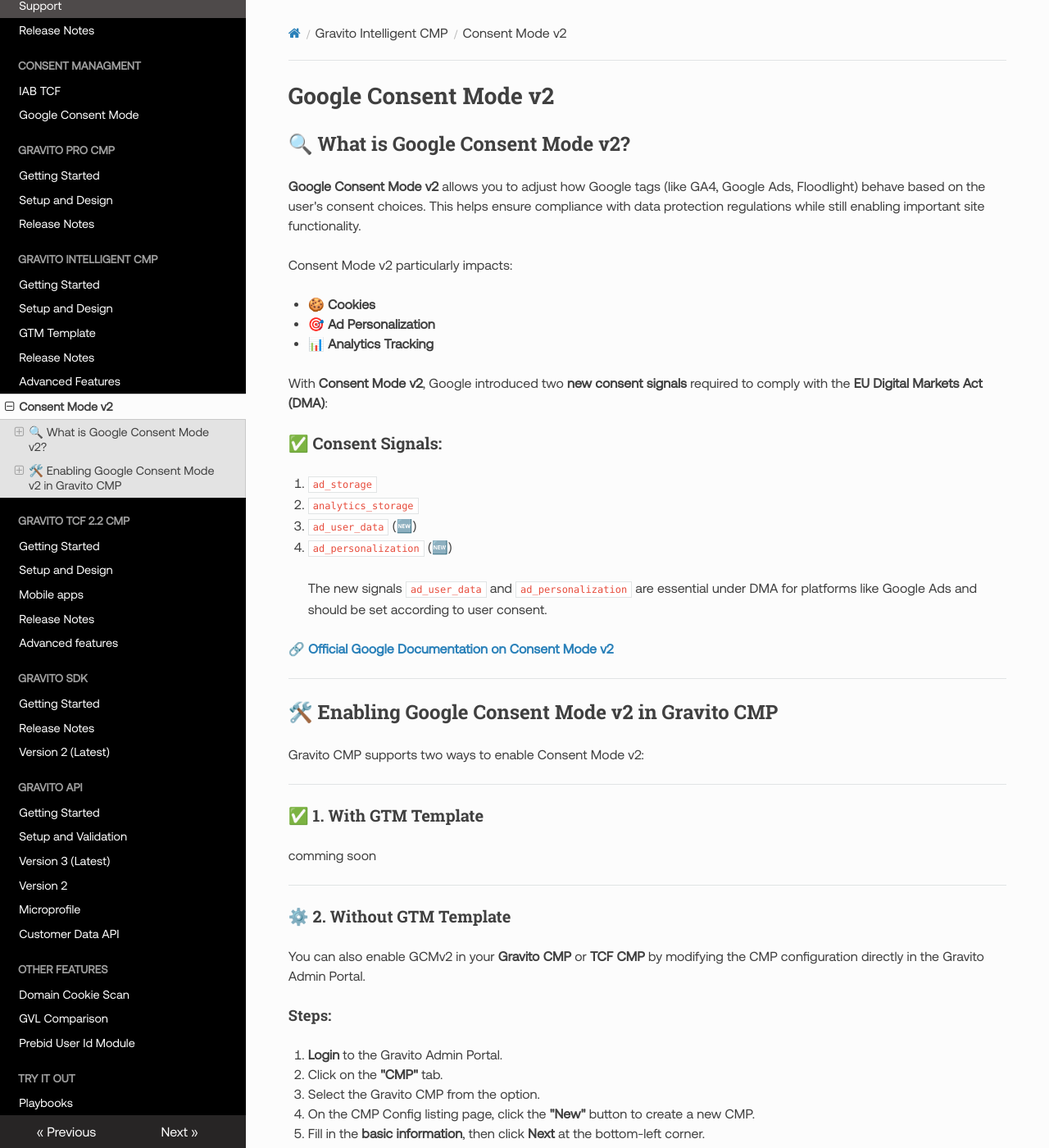
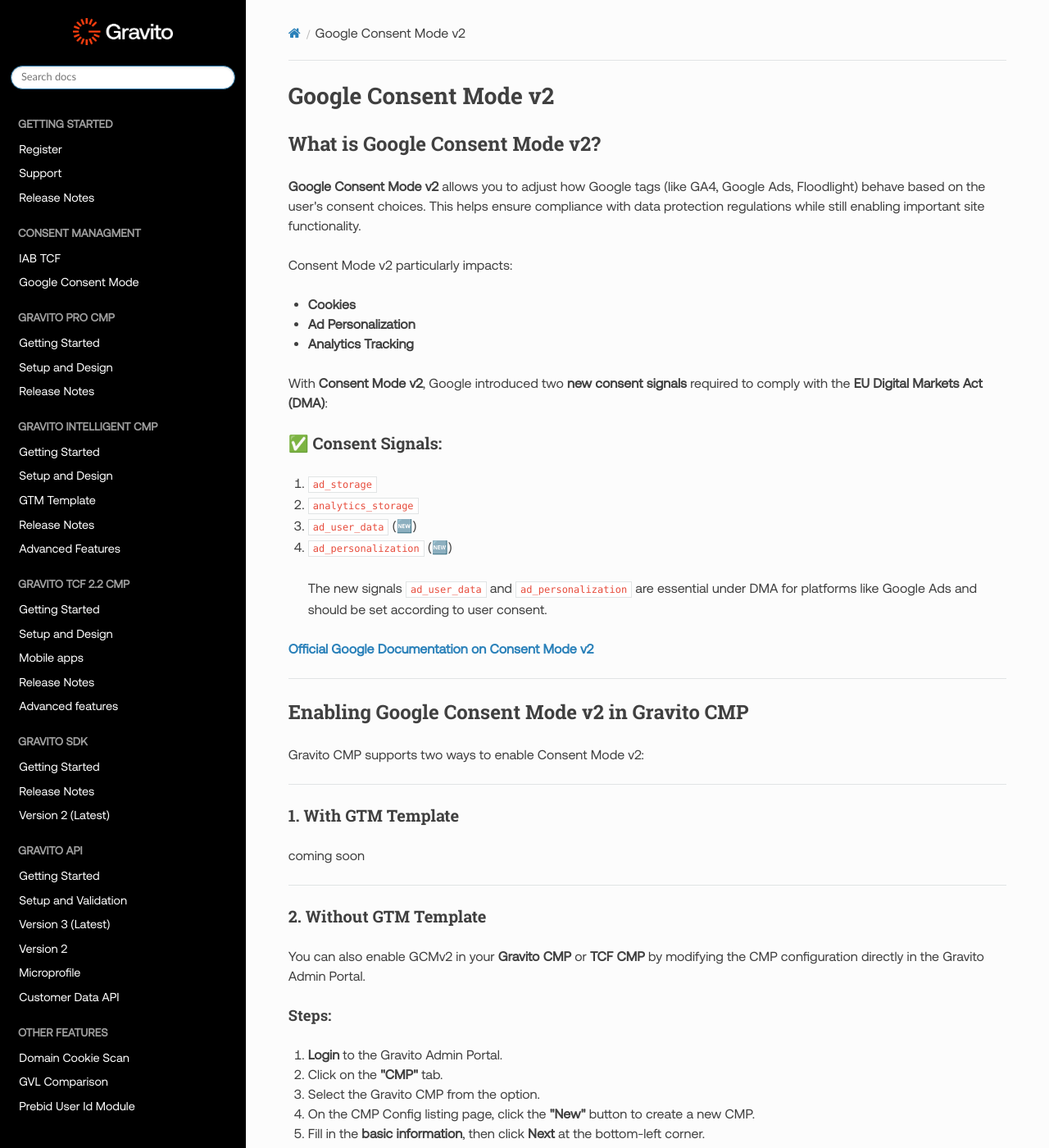
Before and after one commit to GravitoLtd/gravitoltd.github.io, an MkDocs documentation site: the page built from docs/Gravito_Intelligent_CMP/advanced/Google_consent_mode_v2.md, in a window 1280 px wide and 1400 px high. Shown: the whole window at 82% size. Built offline with MkDocs 1.6.1, drawn with Linux system fonts in a browser that asks for light colours; nearby versions of some CDN libraries; comment, search, counter and statistics services are not loaded.

```diff
--- a/docs/Gravito_Intelligent_CMP/Google Consent Mode v2.md
+++ b/docs/Gravito_Intelligent_CMP/advanced/Google_consent_mode_v2.md
@@ -1,14 +1,14 @@
 # Google Consent Mode v2
 
-## 🔍 What is Google Consent Mode v2?
+## What is Google Consent Mode v2?
 
 **Google Consent Mode v2** allows you to adjust how Google tags (like GA4, Google Ads, Floodlight) behave based on the user's consent choices. This helps ensure compliance with data protection regulations while still enabling important site functionality.
 
 Consent Mode v2 particularly impacts:
 
-- 🍪 **Cookies**
-- 🎯 **Ad Personalization**
-- 📊 **Analytics Tracking**
+- **Cookies**
+- **Ad Personalization**
+- **Analytics Tracking**
 
 With **Consent Mode v2**, Google introduced two **new consent signals** required to comply with the **EU Digital Markets Act (DMA)**:
 
@@ -20,23 +20,23 @@ With **Consent Mode v2**, Google introduced two **new consent signals** required
 
 > The new signals `ad_user_data` and `ad_personalization` are essential under DMA for platforms like Google Ads and should be set according to user consent.
 
-🔗 **[Official Google Documentation on Consent Mode v2](https://developers.google.com/tag-platform/devguides/consent)**
+**[Official Google Documentation on Consent Mode v2](https://developers.google.com/tag-platform/devguides/consent)**
 
 ---
 
-## 🛠️ Enabling Google Consent Mode v2 in Gravito CMP
+## Enabling Google Consent Mode v2 in Gravito CMP
 
 Gravito CMP supports two ways to enable Consent Mode v2:
 
 ---
 
-### ✅ 1. With GTM Template
-comming soon
+### 1. With GTM Template
+coming soon
 
 
 ---
 
-### ⚙️ 2. Without GTM Template
+### 2. Without GTM Template
 
 You can also enable GCMv2 in your **Gravito CMP** or **TCF CMP** by modifying the CMP configuration directly in the Gravito Admin Portal.
 
@@ -51,7 +51,7 @@ You can also enable GCMv2 in your **Gravito CMP** or **TCF CMP** by modifying th
    - **Tick the checkbox** labeled **"Use GCMv2"**.
    - This will open a section for **Google Consent Mode mapping**.
 
-    ![](./images/GCMv2img2.png)
+    ![](../images/GCMv2img2.png)
 
 #### Consent Mapping:
 
@@ -63,7 +63,7 @@ You’ll now see dropdowns to map categories for the following Google consent si
 
 For each of these, select the relevant **consent category** from the dropdown list.
 
- ![](./images/GCMv2img3.png)
+ ![](../images/GCMv2img3.png)
 
 Once mappings are complete, click **Save** at the bottom-right.
 
@@ -77,9 +77,9 @@ You may continue filling out the other CMP configuration steps, or jump directly
 2. Since we’re not using the GTM template, click on **"Deployment Script"**.
 3. Click **"Publish"**.
 
-  ![](./images/GCMv2Img1.png)
+  ![](../images/GCMv2Img1.png)
 
-> ⚠️ **Note:** When you click **Publish**, the system will validate all required fields. If anything is missing, it will display an error.
+> **Note:** When you click **Publish**, the system will validate all required fields. If anything is missing, it will display an error.
 
 Once the config is published, you’ll be provided with a **deployment script**, which you can embed directly in your webpage to activate Consent Mode v2.
 
--- a/mkdocs.yml
+++ b/mkdocs.yml
@@ -39,7 +39,6 @@ nav:
       - GTM Template: 'Gravito_Intelligent_CMP/GTM_Template.md'
       - Release Notes: 'Gravito_Intelligent_CMP/Release_Notes.md'
       - Advanced Features: 'Gravito_Intelligent_CMP/Advanced_Features.md'
-      - Consent Mode v2 : 'Gravito_Intelligent_CMP/Google Consent Mode v2.md'
   - Gravito TCF 2.2 CMP:
       - Getting Started: 'Gravito_TCF_2.2_CMP/Getting_Started.md'
       - Setup and Design: 'Gravito_TCF_2.2_CMP/Setup_and_Design.md'
```
Also changed, not shown: docs/Consent_Management/Google_consent_mode.md (+20 -12 lines), docs/Gravito_Intelligent_CMP/Advanced_Features.md (+4 -0 lines), docs/Consent_Management/img/gcm_validator.jpg (added).
